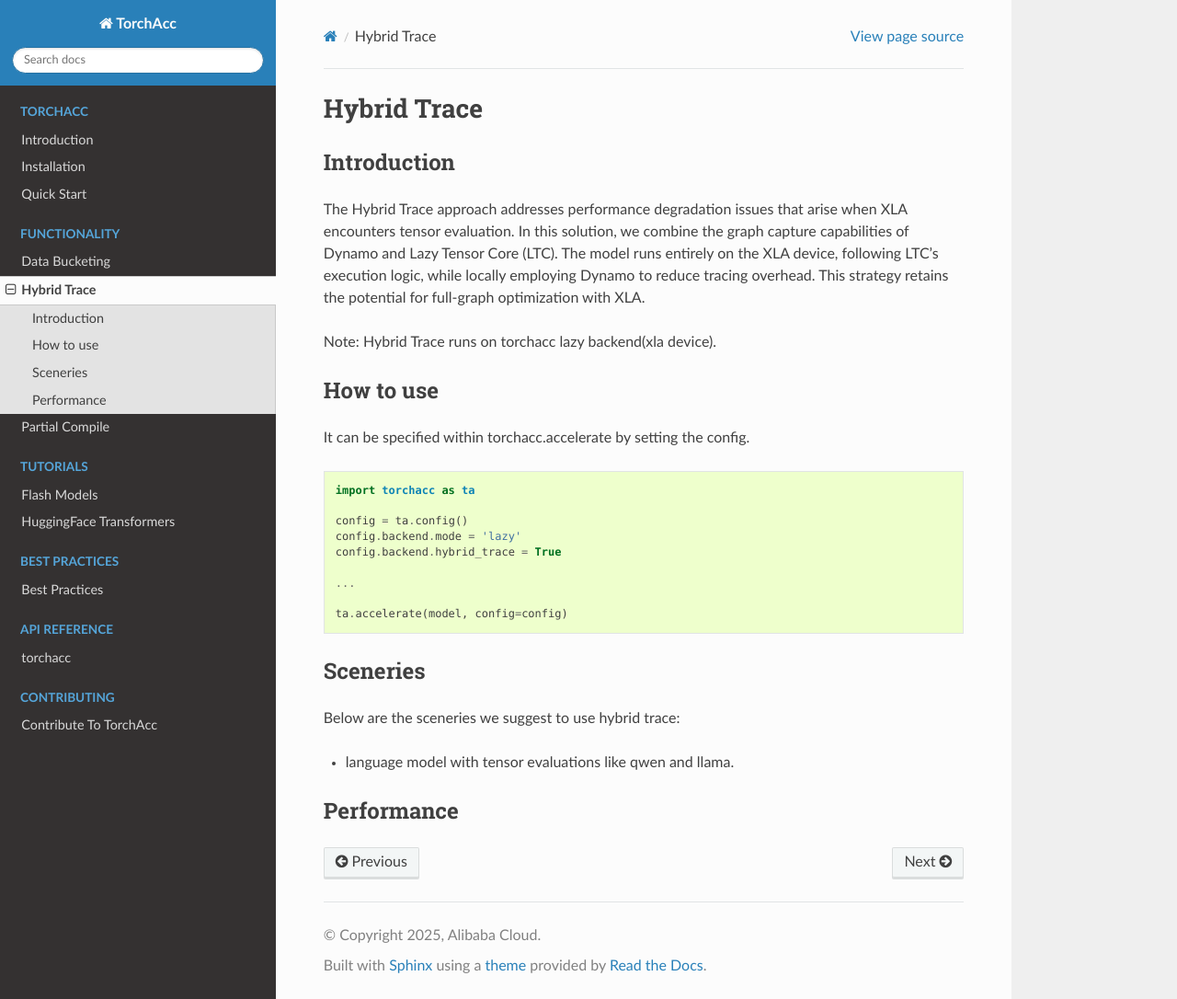
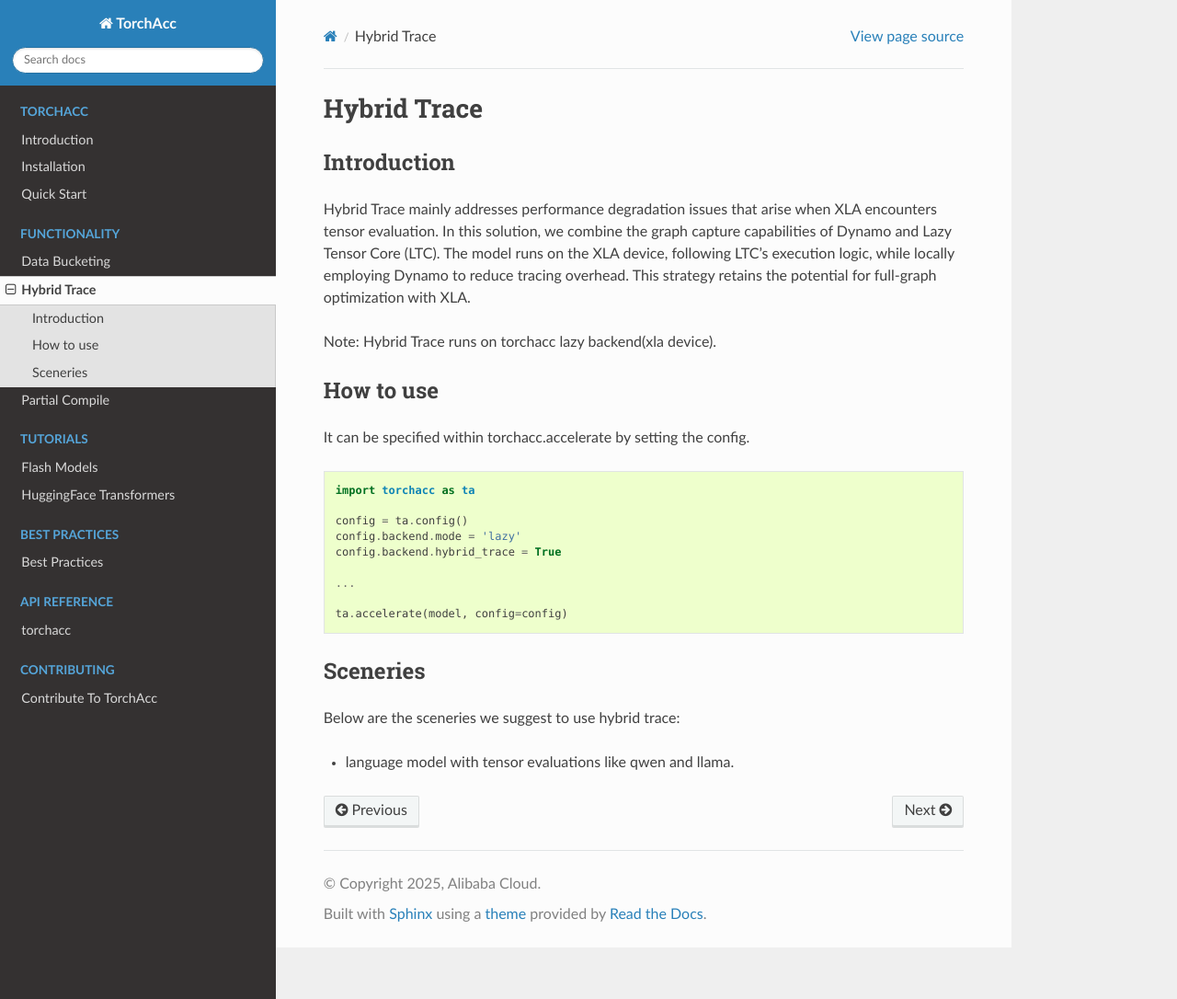
Before and after one commit to AlibabaPAI/torchacc, a Sphinx documentation site: the page built from docs/source/hybridtracing/hybrid_trace.md, in a window 1280 px wide and 1086 px high. Shown: the whole window at 92% size. Built offline with Sphinx 7.4.7 and the Read the Docs theme 3.1.0, drawn with Linux system fonts in a browser that asks for light colours; pages that are not in the unit, such as notebooks, are missing from menus.

Commit message:
modify docs

```diff
--- a/docs/source/hybridtracing/hybrid_trace.md
+++ b/docs/source/hybridtracing/hybrid_trace.md
@@ -1,6 +1,6 @@
 # Hybrid Trace
 ## Introduction
-The Hybrid Trace approach addresses performance degradation issues that arise when XLA encounters tensor evaluation. In this solution, we combine the graph capture capabilities of Dynamo and Lazy Tensor Core (LTC). The model runs entirely on the XLA device, following LTC's execution logic, while locally employing Dynamo to reduce tracing overhead. This strategy retains the potential for full-graph optimization with XLA.
+Hybrid Trace mainly addresses performance degradation issues that arise when XLA encounters tensor evaluation. In this solution, we combine the graph capture capabilities of Dynamo and Lazy Tensor Core (LTC). The model runs on the XLA device, following LTC's execution logic, while locally employing Dynamo to reduce tracing overhead. This strategy retains the potential for full-graph optimization with XLA.
 
 Note: Hybrid Trace runs on torchacc lazy backend(xla device).
 ## How to use
@@ -20,5 +20,3 @@
 ## Sceneries
 Below are the sceneries we suggest to use hybrid trace:
 - language model with tensor evaluations like qwen and llama.
-
-## Performance
```
Also changed, not shown: docs/source/hybridtracing/partial_compile.md (+1 -3 lines).
